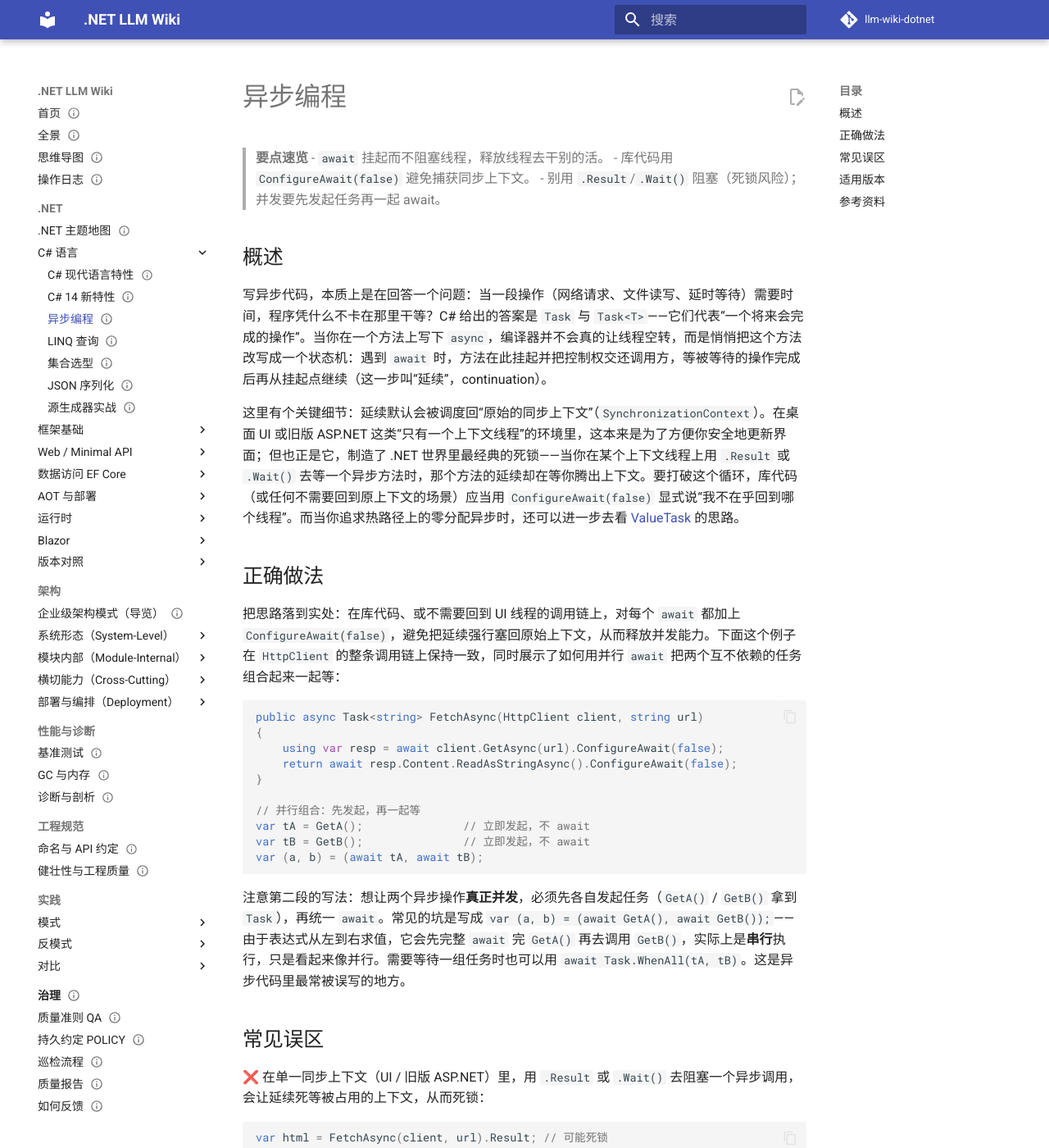
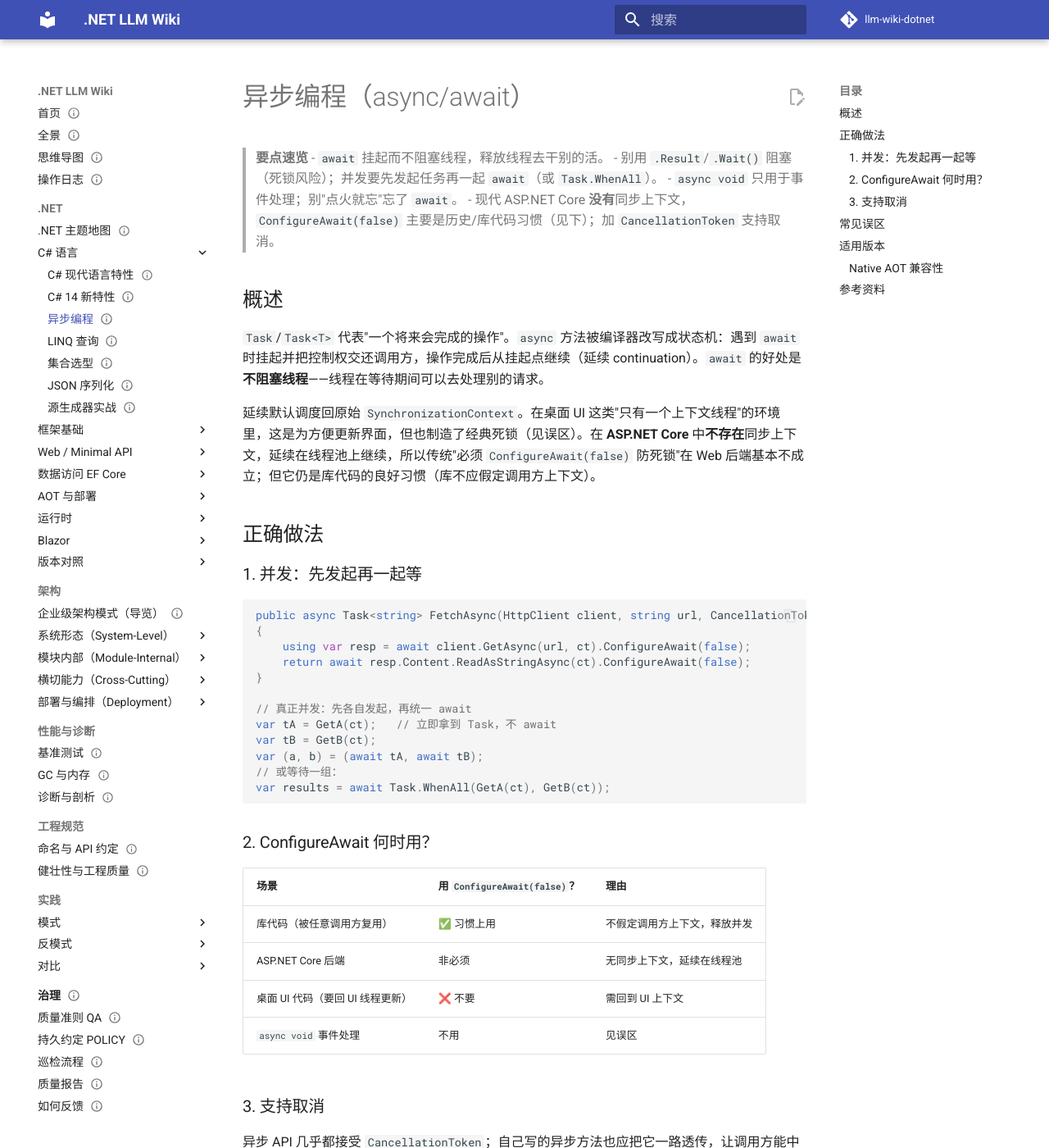
Before and after one commit to fenzel999/llm-wiki-dotnet, an MkDocs documentation site: the page built from wiki/dotnet/csharp/async-await.md, in a window 1280 px wide and 1400 px high. Shown: the whole window at 82% size. Built offline with MkDocs 1.6.1 and Material for MkDocs 9.7.7, drawn with Linux system fonts in a browser that asks for light colours; comment, search, counter and statistics services are not loaded; some of the changed text lies outside the part shown.

Commit message:
docs: comparisons + dotnet/csharp 基础 8 页按 P17 深写

````diff
--- a/wiki/dotnet/csharp/async-await.md
+++ b/wiki/dotnet/csharp/async-await.md
@@ -1,64 +1,87 @@
 ---
 title: 异步编程（async/await）
-summary: 基于 Task 的异步模型与 await 状态机，理解 ConfigureAwait 与同步上下文以避免死锁。
+summary: 基于 Task 的异步模型与 await 状态机；理解 ConfigureAwait、避免阻塞死锁、用 WhenAll 并发；AOT 友好。
 tags: [async, await, task, csharp]
 introduced-in: csharp5
-applies-to: [all]
+applies-to: [net8, net9, net10]
 status: stable
 source: https://learn.microsoft.com/dotnet/csharp/asynchronous-programming
-updated: 2026-07-10
+updated: 2026-07-11
 ---
+
+# 异步编程（async/await）
 
 > **要点速览**
 > - `await` 挂起而不阻塞线程，释放线程去干别的活。
-> - 库代码用 `ConfigureAwait(false)` 避免捕获同步上下文。
-> - 别用 `.Result`/`.Wait()` 阻塞（死锁风险）；并发要先发起任务再一起 await。
+> - 别用 `.Result`/`.Wait()` 阻塞（死锁风险）；并发要先发起任务再一起 `await`（或 `Task.WhenAll`）。
+> - `async void` 只用于事件处理；别"点火就忘"忘了 `await`。
+> - 现代 ASP.NET Core **没有**同步上下文，`ConfigureAwait(false)` 主要是历史/库代码习惯（见下）；加 `CancellationToken` 支持取消。
 
 ## 概述
 
-写异步代码，本质上是在回答一个问题：当一段操作（网络请求、文件读写、延时等待）需要时间，程序凭什么不卡在那里干等？C# 给出的答案是 `Task` 与 `Task<T>`——它们代表“一个将来会完成的操作”。当你在一个方法上写下 `async`，编译器并不会真的让线程空转，而是悄悄把这个方法改写成一个状态机：遇到 `await` 时，方法在此挂起并把控制权交还调用方，等被等待的操作完成后再从挂起点继续（这一步叫“延续”，continuation）。
+`Task`/`Task<T>` 代表"一个将来会完成的操作"。`async` 方法被编译器改写成状态机：遇到 `await` 时挂起并把控制权交还调用方，操作完成后从挂起点继续（延续 continuation）。`await` 的好处是**不阻塞线程**——线程在等待期间可以去处理别的请求。
 
-这里有个关键细节：延续默认会被调度回“原始的同步上下文”（`SynchronizationContext`）。在桌面 UI 或旧版 ASP.NET 这类“只有一个上下文线程”的环境里，这本来是为了方便你安全地更新界面；但也正是它，制造了 .NET 世界里最经典的死锁——当你在某个上下文线程上用 `.Result` 或 `.Wait()` 去等一个异步方法时，那个方法的延续却在等你腾出上下文。要打破这个循环，库代码（或任何不需要回到原上下文的场景）应当用 `ConfigureAwait(false)` 显式说“我不在乎回到哪个线程”。而当你追求热路径上的零分配异步时，还可以进一步去看 [ValueTask](modern-csharp.md#value-task) 的思路。
+延续默认调度回原始 `SynchronizationContext`。在桌面 UI 这类"只有一个上下文线程"的环境里，这是为方便更新界面，但也制造了经典死锁（见误区）。在 **ASP.NET Core** 中**不存在**同步上下文，延续在线程池上继续，所以传统"必须 `ConfigureAwait(false)` 防死锁"在 Web 后端基本不成立；但它仍是库代码的良好习惯（库不应假定调用方上下文）。
 
 ## 正确做法
 
-把思路落到实处：在库代码、或不需要回到 UI 线程的调用链上，对每个 `await` 都加上 `ConfigureAwait(false)`，避免把延续强行塞回原始上下文，从而释放并发能力。下面这个例子在 `HttpClient` 的整条调用链上保持一致，同时展示了如何用并行 `await` 把两个互不依赖的任务组合起来一起等：
+### 1. 并发：先发起再一起等
 
 ```csharp
-public async Task<string> FetchAsync(HttpClient client, string url)
+public async Task<string> FetchAsync(HttpClient client, string url, CancellationToken ct)
 {
-    using var resp = await client.GetAsync(url).ConfigureAwait(false);
-    return await resp.Content.ReadAsStringAsync().ConfigureAwait(false);
+    using var resp = await client.GetAsync(url, ct).ConfigureAwait(false);
+    return await resp.Content.ReadAsStringAsync(ct).ConfigureAwait(false);
 }
 
-// 并行组合：先发起，再一起等
-var tA = GetA();               // 立即发起，不 await
-var tB = GetB();               // 立即发起，不 await
+// 真正并发：先各自发起，再统一 await
+var tA = GetA(ct);   // 立即拿到 Task，不 await
+var tB = GetB(ct);
 var (a, b) = (await tA, await tB);
+// 或等待一组：
+var results = await Task.WhenAll(GetA(ct), GetB(ct));
 ```
 
-注意第二段的写法：想让两个异步操作**真正并发**，必须先各自发起任务（`GetA()` / `GetB()` 拿到 `Task`），再统一 `await`。常见的坑是写成 `var (a, b) = (await GetA(), await GetB());`——由于表达式从左到右求值，它会先完整 `await` 完 `GetA()` 再去调用 `GetB()`，实际上是**串行**执行，只是看起来像并行。需要等待一组任务时也可以用 `await Task.WhenAll(tA, tB)`。这是异步代码里最常被误写的地方。
+### 2. ConfigureAwait 何时用？
+
+| 场景 | 用 `ConfigureAwait(false)`？ | 理由 |
+|------|------------------------------|------|
+| 库代码（被任意调用方复用） | ✅ 习惯上用 | 不假定调用方上下文，释放并发 |
+| ASP.NET Core 后端 | 非必须 | 无同步上下文，延续在线程池 |
+| 桌面 UI 代码（要回 UI 线程更新） | ❌ 不要 | 需回到 UI 上下文 |
+| `async void` 事件处理 | 不用 | 见误区 |
+
+### 3. 支持取消
+
+异步 API 几乎都接受 `CancellationToken`；自己写的异步方法也应把它一路透传，让调用方能中止长时间操作（见 [弹性与容错](../fundamentals/resilience.md)）。
 
 ## 常见误区
 
-❌ 在单一同步上下文（UI / 旧版 ASP.NET）里，用 `.Result` 或 `.Wait()` 去阻塞一个异步调用，会让延续死等被占用的上下文，从而死锁：
-
+❌ **用 `.Result`/`.Wait()` 阻塞异步调用**（尤其 UI/旧 ASP.NET），让延续死等被占用的上下文 → 死锁：
 ```csharp
 var html = FetchAsync(client, url).Result; // 可能死锁
 ```
+应一路 `async/await` 到顶层。
 
-除了死锁，还有几个常被忽略的坑：
+❌ **`async void` 用于普通方法**。异常无法被 `catch`、难组合；`async void` 只应出现在事件处理程序。
 
-- `async void` 只能用于事件处理程序。一旦用在普通方法上，方法里抛出的异常无法被 `catch`，也很难和别的操作组合。
-- 忘了 `await` 时，任务会被悄悄“点火就忘”（fire-and-forget），常常引发资源泄漏和竞态，而且你连出错了都无从知晓。
-- 在库代码里保留 `ConfigureAwait(true)`（即不带 `false`），会不必要地限制调用方的并发度——库通常没有“必须回原线程”的理由。
+❌ **"点火就忘"忘了 `await`**。任务悄悄 fire-and-forget，出错无从知晓、易资源泄漏。若要后台跑，用 `Task.Run` + 显式 `await` 或 [后台服务](../fundamentals/background-services.md)。
+
+❌ **误写"伪并行"**：`var (a,b) = (await GetA(), await GetB());` 因左到右求值，会先等完 `GetA` 再调用 `GetB`，实际串行。先发起再统一 `await` 或用 `Task.WhenAll`。
+
+❌ **库代码保留 `ConfigureAwait(true)` 限制并发**。库通常没有"必须回原线程"的理由，用 `false` 释放调用方。
 
 ## 适用版本
 
-所有受支持版本通用，无差异。
+`async/await` C# 5+；ASP.NET Core 无同步上下文自 netcore 起。示例面向 net8+。
+
+### Native AOT 兼容性
+
+`Task`/`async/await` 与状态机是运行时特性，**AOT 安全**（[AOT 矩阵](../aot/aot-compatibility.md)）。注意：`CancellationToken`、委托均无反射；若异步结果需 JSON 序列化，走 `System.Text.Json` **源生成**（见 [序列化](serialization.md)）。
 
 ## 参考资料
 
-- [ValueTask 与零分配异步](modern-csharp.md#value-task)
-- [Span 与 Memory 零拷贝](modern-csharp.md#span)
+- [ValueTask 与零分配异步](modern-csharp.md#value-task) · [Span 与 Memory 零拷贝](modern-csharp.md#span)
+- [弹性与容错（取消/超时/重试）](../fundamentals/resilience.md) · [后台服务](../fundamentals/background-services.md)
+- [AOT 兼容性矩阵](../aot/aot-compatibility.md)
 - 官方文档：[异步编程（C#）](https://learn.microsoft.com/dotnet/csharp/asynchronous-programming)
--- a/wiki/log.md
+++ b/wiki/log.md
@@ -294,3 +294,11 @@ updated: 2026-07-09
 - 性能：benchmarking（定位 + 何时做基准决策表 + 读结果 + AOT 也要基准 + AOT 小节）。
 - 严格校验：mkdocs build --strict 通过；中途修复（1）policy.md 相对路径深度（architecture 用 ../、cloud-native 用 ../../）；（2）composition.md 实际位于 patterns/ 而非 dotnet/fundamentals/，全部链接改正；（3）auditing-soft-delete 接口声明补分号。
 - 影响：wiki/architecture/*.md（14 页）、wiki/cloud-native/aspire.md、wiki/cloud-native/containers.md、wiki/performance/benchmarking.md、wiki/log.md。
+
+## 2026-07-11 · 薄页 P17 深写（Round B：comparisons + dotnet/csharp 基础）
+- comparisons/ 4 页按 P17 深写：每页补决策表 + ≥3 误区（含 why）+ AOT 小节。
+  - ef-vs-ado（何时下沉 ADO.NET 决策表 + 参数化示例 + EF/ADO 各自 AOT 说明）、record-vs-class（class vs record 选型表 + record struct + AOT 安全）、list-vs-immutablearray（构建期 Builder + .Empty vs default + AOT 安全）、rag-vs-llm-wiki（选型决策表 + 混合用法 + 与本库约束关系；source 改为 karpathy/llm-wiki 仓库）。
+- dotnet/csharp/ 基础 4 页按 P17 深写：async-await（ConfigureAwait 决策表 + CancellationToken + async void/伪并行误区 + AOT 安全）、collections（选型决策表 + Frozen/Concurrent + AOT 安全）、linq（IEnumerable vs IQueryable 表 + 物化决策表 + 多次枚举误区 + AOT 说明）、serialization（反射 vs 源生成表 + AOT 必须源生成 + 路径修复）。
+- 链接深度修复：dotnet/csharp/ 下引用 dotnet/aot、dotnet/ef-core、dotnet/fundamentals 应用 `../`（非 `../dotnet/`）；governance 用 `../../governance/`。
+- mkdocs build --strict 通过。
+- 影响：wiki/comparisons/*.md（4 页）、wiki/dotnet/csharp/async-await.md、collections.md、linq.md、serialization.md、wiki/log.md。
````
Also changed, not shown: wiki/dotnet/csharp/collections.md (+36 -23 lines), wiki/dotnet/csharp/linq.md (+41 -19 lines), wiki/dotnet/csharp/serialization.md (+46 -18 lines), wiki/governance/qa-report.md (+8 -0 lines).
